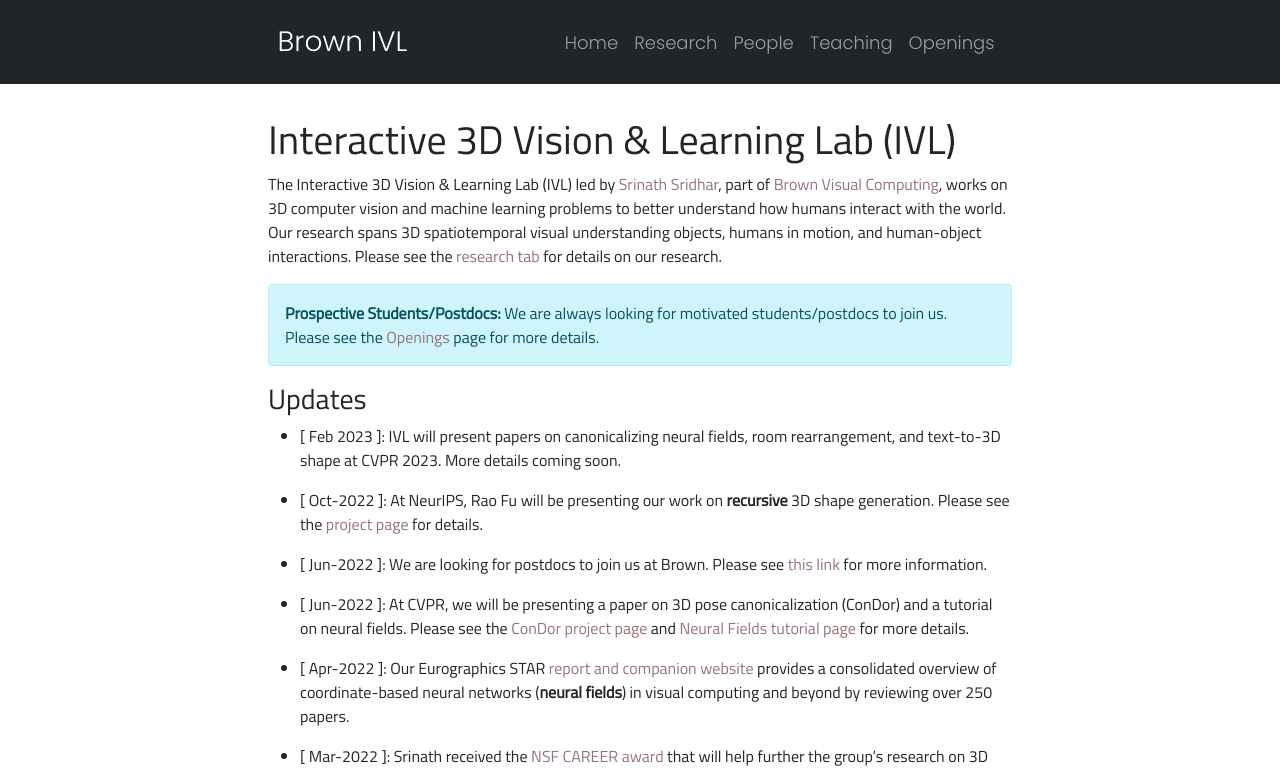
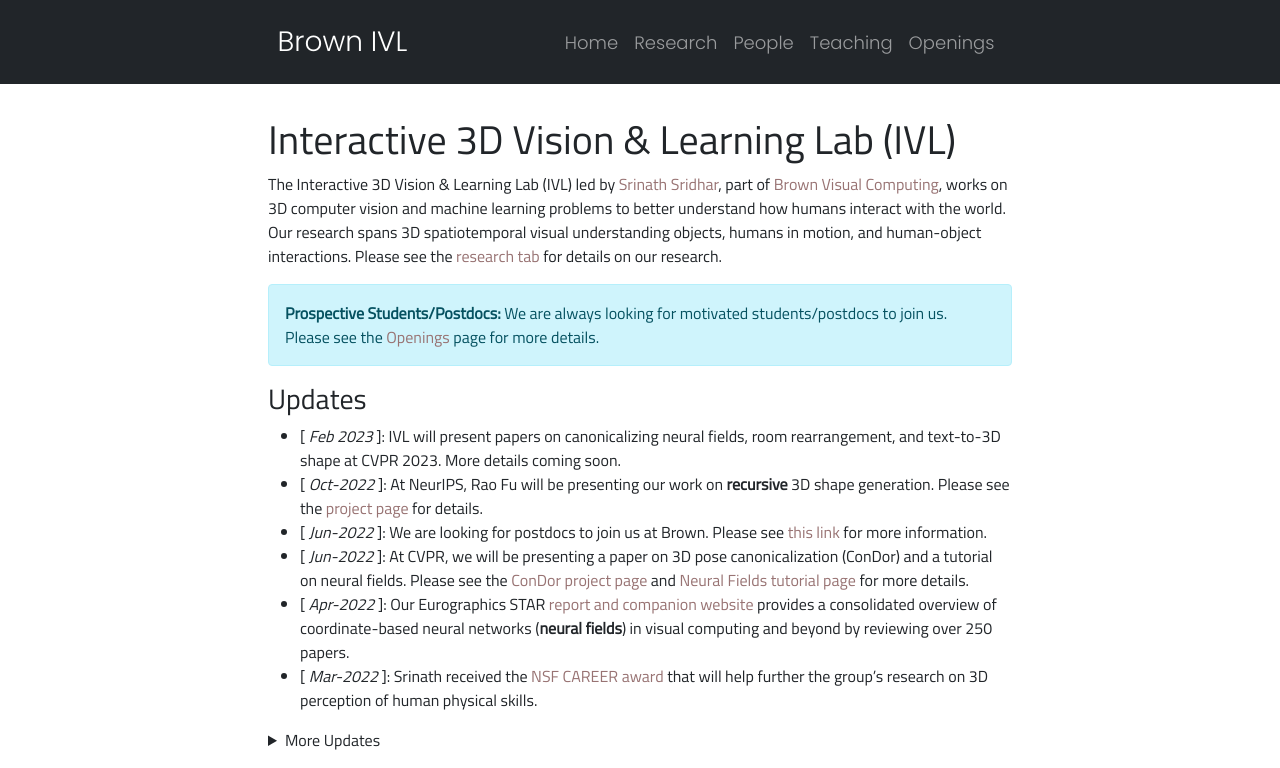
Before and after one commit to brown-ivl/brown-ivl.github.io, a Jekyll site: the page built from index.md, in a window 1280 px wide and 1236 px high, cut to the strip 0-768 px from the top of the window. Built offline with Jekyll 4.4.1, drawn with Linux system fonts in a browser that asks for light colours.

Commit message:
format updates

```diff
--- a/_sass/main.scss
+++ b/_sass/main.scss
@@ -67,3 +67,9 @@
 p {
     line-height: 150%;
 }
+
+ul {
+    p {
+        margin-bottom: 0;
+    }
+}
--- a/index.md
+++ b/index.md
@@ -18,50 +18,50 @@
 
 ### Updates
 
-- \[ Feb 2023 \]: IVL will present papers on canonicalizing neural fields, room rearrangement, and text-to-3D shape at CVPR 2023. More details coming soon.
+- \[ _Feb 2023_ \]: IVL will present papers on canonicalizing neural fields, room rearrangement, and text-to-3D shape at CVPR 2023. More details coming soon.
 
-- \[ Oct-2022 \]: At NeurIPS, Rao Fu will be presenting our work on **recursive** 3D shape generation. Please see the [project page](https://ivl.cs.brown.edu/projects/shapecrafter) for details.
+- \[ _Oct-2022_ \]: At NeurIPS, Rao Fu will be presenting our work on **recursive** 3D shape generation. Please see the [project page](https://ivl.cs.brown.edu/projects/shapecrafter) for details.
 
-- \[ Jun-2022 \]: We are looking for postdocs to join us at Brown. Please see [this link](https://docs.google.com/forms/d/e/1FAIpQLSdwz7TSI92hy1ipJdaN_8Xqx-eKpts4YAkw1C8KA1fobo0qZA/viewform) for more information.
+- \[ _Jun-2022_ \]: We are looking for postdocs to join us at Brown. Please see [this link](https://docs.google.com/forms/d/e/1FAIpQLSdwz7TSI92hy1ipJdaN_8Xqx-eKpts4YAkw1C8KA1fobo0qZA/viewform) for more information.
 
-- \[ Jun-2022 \]: At CVPR, we will be presenting a paper on 3D pose canonicalization (ConDor) and a tutorial on neural fields. Please see the [ConDor project page](https://ivl.cs.brown.edu/ConDor/) and [Neural Fields tutorial page](https://neuralfields.cs.brown.edu/cvpr22.html) for more details.
+- \[ _Jun-2022_ \]: At CVPR, we will be presenting a paper on 3D pose canonicalization (ConDor) and a tutorial on neural fields. Please see the [ConDor project page](https://ivl.cs.brown.edu/ConDor/) and [Neural Fields tutorial page](https://neuralfields.cs.brown.edu/cvpr22.html) for more details.
 
-- \[ Apr-2022 \]: Our Eurographics STAR [report and companion website](https://neuralfields.cs.brown.edu/) provides a consolidated overview of coordinate-based neural networks (**neural fields**) in visual computing and beyond by reviewing over 250 papers.
+- \[ _Apr-2022_ \]: Our Eurographics STAR [report and companion website](https://neuralfields.cs.brown.edu/) provides a consolidated overview of coordinate-based neural networks (**neural fields**) in visual computing and beyond by reviewing over 250 papers.
 
-- \[ Mar-2022 \]: Srinath received the [NSF CAREER award](https://www.nsf.gov/awardsearch/showAward?AWD_ID=2143576) that will help further the group's research on 3D perception of human physical skills.
+- \[ _Mar-2022_ \]: Srinath received the [NSF CAREER award](https://www.nsf.gov/awardsearch/showAward?AWD_ID=2143576) that will help further the group's research on 3D perception of human physical skills.
 
 <details>
   <summary> More Updates </summary>
 
   <article markdown="1" class="post-content">
 
-- \[ Oct-2021 \]: I helped co-organize the [Second 3DReps workshop](https://ivl.cs.brown.edu/3DReps/) at ICCV. The workshop recording is now available at this [link](https://www.youtube.com/watch?v=4VKTE1Svl30).
+- \[ _Oct-2021_ \]: I helped co-organize the [Second 3DReps workshop](https://ivl.cs.brown.edu/3DReps/) at ICCV. The workshop recording is now available at this [link](https://www.youtube.com/watch?v=4VKTE1Svl30).
 
-- \[ Oct-2021 \]: [HuMoR](https://geometry.stanford.edu/projects/humor/), a human motion model for robust pose estimation will be presented at ICCV 2021.
+- \[ _Oct-2021_ \]: [HuMoR](https://geometry.stanford.edu/projects/humor/), a human motion model for robust pose estimation will be presented at ICCV 2021.
 
-- \[ Apr-2021 \]: Srinath received a [Google Research Scholar](https://research.google/outreach/research-scholar-program/recipients/) award to further the group's research on object-centric perception/synthesis for mixed reality.
+- \[ _Apr-2021_ \]: Srinath received a [Google Research Scholar](https://research.google/outreach/research-scholar-program/recipients/) award to further the group's research on object-centric perception/synthesis for mixed reality.
 
-- \[ Mar-2021 \]: Our upcoming [ICRA paper](https://aadilmehdis.github.io/DRACO-Project-Page/) shows how to learn to densely reconstruct and canonicalize shapes with only weak supervision. Please see the [project page](https://aadilmehdis.github.io/DRACO-Project-Page/) for details, code, and data.
+- \[ _Mar-2021_ \]: Our upcoming [ICRA paper](https://aadilmehdis.github.io/DRACO-Project-Page/) shows how to learn to densely reconstruct and canonicalize shapes with only weak supervision. Please see the [project page](https://aadilmehdis.github.io/DRACO-Project-Page/) for details, code, and data.
 
-- \[ Nov-2020 \]: Our upcoming [NeurIPS spotlight](https://neurips.cc/Conferences/2020/Schedule?type=Spotlight) paper shows how to learn 3D canonical spatiotemporal representations of dynamically moving point clouds. Please see the [project page](https://geometry.stanford.edu/projects/caspr/) for details.
+- \[ _Nov-2020_ \]: Our upcoming [NeurIPS spotlight](https://neurips.cc/Conferences/2020/Schedule?type=Spotlight) paper shows how to learn 3D canonical spatiotemporal representations of dynamically moving point clouds. Please see the [project page](https://geometry.stanford.edu/projects/caspr/) for details.
 
-- \[ Aug-2020 \]: We organized the 3DReps Workshop at ECCV 2020. You can watch the recorded sessions on YouTube (Link: [Session 1](https://www.youtube.com/watch?v=XaaiwCqEWI4), [Session 2](https://www.youtube.com/watch?v=BskUrVASLB4)).
+- \[ _Aug-2020_ \]: We organized the 3DReps Workshop at ECCV 2020. You can watch the recorded sessions on YouTube (Link: [Session 1](https://www.youtube.com/watch?v=XaaiwCqEWI4), [Session 2](https://www.youtube.com/watch?v=BskUrVASLB4)).
 
-- \[ Aug-2020 \]: Upcoming paper at ECCV on [sparse multiview 3D surface recontruction](https://geometry.stanford.edu/projects/pix2surf/) aka Pix2Surf.
+- \[ _Aug-2020_ \]: Upcoming paper at ECCV on [sparse multiview 3D surface recontruction](https://geometry.stanford.edu/projects/pix2surf/) aka Pix2Surf.
 
-- \[ Jan-2020 \]: I am serving on the program committee (Area Chair) for [IEEE VR 2020](http://ieeevr.org/2020/).
+- \[ _Jan-2020_ \]: I am serving on the program committee (Area Chair) for [IEEE VR 2020](http://ieeevr.org/2020/).
 
-- \[ Jan-2020 \]: Paper on [predicting object dynamics](https://geometry.stanford.edu/projects/learningdynamicsWACV2020/) of previously unseen objects accepted to WACV.
+- \[ _Jan-2020_ \]: Paper on [predicting object dynamics](https://geometry.stanford.edu/projects/learningdynamicsWACV2020/) of previously unseen objects accepted to WACV.
 
-- \[ Dec-2019 \]: [Davis Rempe](https://davrempe.github.io/) is presenting our paper on [multi-view aggregation for 3D reconstruction](https://geometry.stanford.edu/projects/xnocs/) at NeurIPS. Code and datasets are available.
+- \[ _Dec-2019_ \]: [Davis Rempe](https://davrempe.github.io/) is presenting our paper on [multi-view aggregation for 3D reconstruction](https://geometry.stanford.edu/projects/xnocs/) at NeurIPS. Code and datasets are available.
 
-- \[ Jun-2019 \]: Watch the [interview](https://www.youtube.com/watch?v=Vz2yDmrVURQ) we did for our CVPR 2019 paper.
+- \[ _Jun-2019_ \]: Watch the [interview](https://www.youtube.com/watch?v=Vz2yDmrVURQ) we did for our CVPR 2019 paper.
 
-- \[ May-2019 \]: Our [paper](https://storage.googleapis.com/pirk.io/projects/learning_interactions/index.html) on learning to generate human-object interactions was awarded an [honorable mention](https://cs.brown.edu/people/ssrinath/misc/photos/EG2019_HonMention_crop.jpg) at Eurographics 2019. Read my blog post on this work on the [SAIL Blog](http://ai.stanford.edu/blog/generate-human-object/).
+- \[ _May-2019_ \]: Our [paper](https://storage.googleapis.com/pirk.io/projects/learning_interactions/index.html) on learning to generate human-object interactions was awarded an [honorable mention](https://cs.brown.edu/people/ssrinath/misc/photos/EG2019_HonMention_crop.jpg) at Eurographics 2019. Read my blog post on this work on the [SAIL Blog](http://ai.stanford.edu/blog/generate-human-object/).
 
-- \[ Mar-2019 \]: Can we estimate the 6D pose and size of novel object instances never encountered before? Our upcoming [CVPR oral paper](https://arxiv.org/abs/1901.02970) shows one way ([video](https://www.youtube.com/watch?v=UsfoLcInlhM)).
+- \[ _Mar-2019_ \]: Can we estimate the 6D pose and size of novel object instances never encountered before? Our upcoming [CVPR oral paper](https://arxiv.org/abs/1901.02970) shows one way ([video](https://www.youtube.com/watch?v=UsfoLcInlhM)).
 
-- \[ Mar-2019 \]: Read my [Twitter thread](https://twitter.com/drsrinathsridha/status/1113314946136268800) about interesting hand facts that you may not have known before.
+- \[ _Mar-2019_ \]: Read my [Twitter thread](https://twitter.com/drsrinathsridha/status/1113314946136268800) about interesting hand facts that you may not have known before.
 
 </article>
 
```
